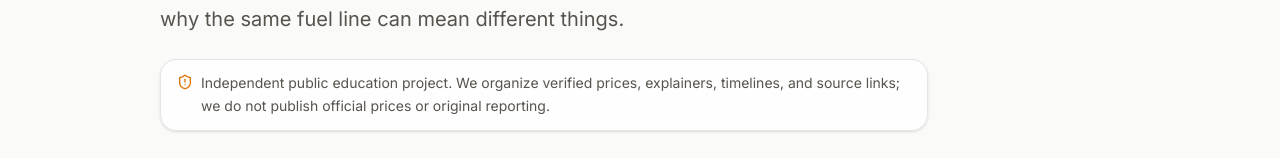
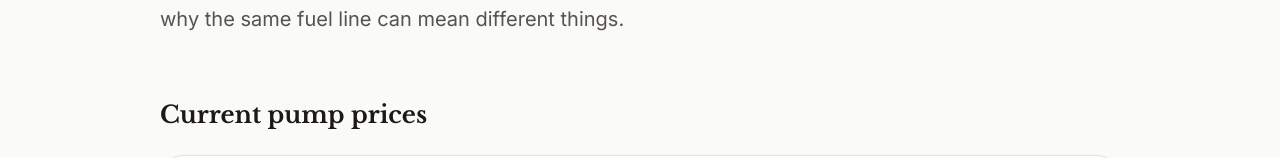
Before and after one commit to Lzchyi/WhatTheFuel, a React (Vite) app: page /#/ in a window 1280 px wide. Shown: the part 319-477 px from the top of the page. Built offline with nearby package versions, Linux system fonts and the light colour scheme; no server answers.

Commit message:
fix: successfully remove redundant disclaimer box from homepage header

```diff
--- a/src/pages/Home.tsx
+++ b/src/pages/Home.tsx
@@ -57,10 +57,7 @@ export function Home() {
         <p className="mb-3 text-sm font-bold uppercase tracking-[0.24em] text-amber-700 dark:text-amber-500">{copy.home.eyebrow}</p>
         <h1 className="mb-6 text-4xl font-bold leading-tight text-stone-900 dark:text-stone-100 md:text-5xl">{copy.home.title}</h1>
         <p className="text-lg leading-relaxed text-stone-600 dark:text-stone-400 md:text-xl">{copy.home.subtitle}</p>
-        <div className="mt-6 inline-flex items-start gap-2 rounded-2xl border border-stone-200 bg-white/80 px-4 py-3 text-sm leading-relaxed text-stone-600 shadow-sm dark:border-stone-800 dark:bg-stone-900/80 dark:text-stone-400">
-          <ShieldAlert size={16} className="mt-0.5 shrink-0 text-amber-600 dark:text-amber-500" />
-          <span>{copy.home.disclaimer}</span>
-        </div>
+
         {state.error ? <div className="mt-4 flex items-start gap-3 rounded-xl bg-stone-50 p-4 text-sm text-stone-600 dark:bg-stone-800/50 dark:text-stone-400"><AlertTriangle size={16} className="mt-0.5 shrink-0 text-amber-600 dark:text-amber-500" /><p>{state.error}</p></div> : null}
       </div>
 
```
